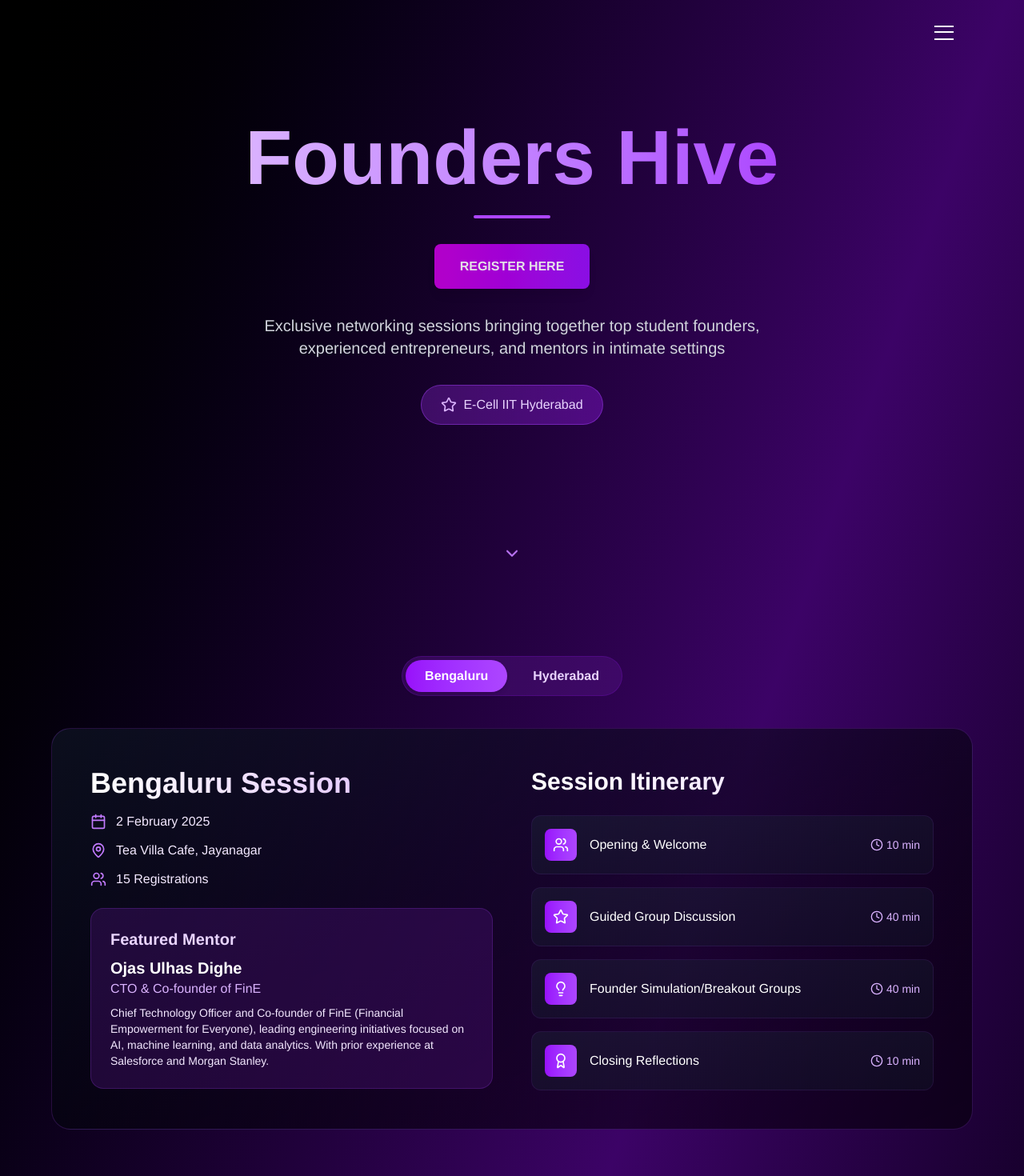
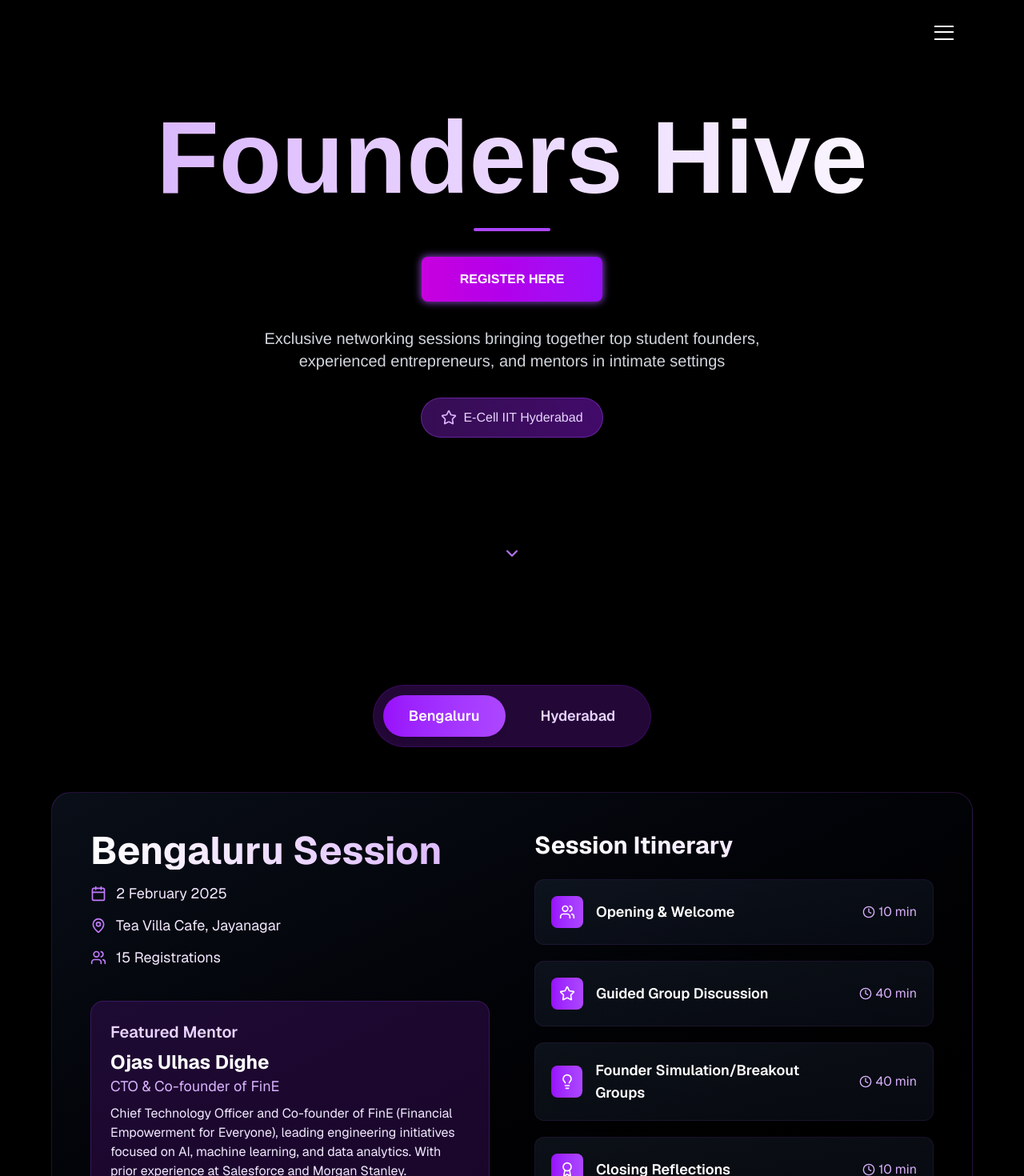
Before and after one commit to E-Cell-IITH/website-2025-26, a Next.js app: page /foundershive in a window 1280 px wide. Shown: the part 60-1530 px from the top of the page at 80% size. Built offline with nearby package versions, Linux system fonts and the light colour scheme.

Commit message:
founderhive animations done

```diff
--- a/src/components/founderhive/Layout.js
+++ b/src/components/founderhive/Layout.js
@@ -1,6 +1,6 @@
 export default function Layout({ children }) {
   return (
-    <div className="min-h-screen bg-gradient-to-br from-black via-purple-950 to-black text-white">
+    <div className="min-h-screen bg-gradient-to-br from-black via-purple-850 to-black text-white">
       {children}
     </div>
   );
--- a/src/components/founderhive/Startupconcepts.js
+++ b/src/components/founderhive/Startupconcepts.js
@@ -1,3 +1,5 @@
+import AnimatedSection from "../homeComponents/animatedSection";
+
 export default function StartupConcepts() {
   const concepts = [
     {
@@ -10,6 +12,7 @@ export default function StartupConcepts() {
   ];
 
   return (
+    <AnimatedSection className="w-full flex flex-col items-center mt-9">
     <section className="px-4 py-16 md:py-24 ">
       <div className="max-w-6xl mx-auto text-center space-y-12">
         <h2 className="text-3xl md:text-5xl font-bold text-white">
@@ -35,5 +38,6 @@ export default function StartupConcepts() {
         </div>
       </div>
     </section>
+    </AnimatedSection>
   );
 }
--- a/src/components/founderhive/herosection.js
+++ b/src/components/founderhive/herosection.js
@@ -1,32 +1,109 @@
-"use client"
+
+"use client";
 import { ChevronDown, Star } from "lucide-react";
 
 export default function HeroSection() {
   return (
-    <section className="min-h-screen flex flex-col items-center justify-center text-center px-6  text-white relative">
-      <h1 className="text-5xl sm:text-6xl md:text-7xl lg:text-8xl font-bold bg-gradient-to-r from-purple-300 to-purple-500 bg-clip-text text-transparent mb-6">
+    <section className="min-h-screen flex flex-col items-center justify-center text-center px-6 text-white relative overflow-hidden">
+      <style jsx>{`
+        /* Slide up animation */
+        @keyframes slideUp {
+          0% {
+            opacity: 0;
+            transform: translateY(40px);
+          }
+          100% {
+            opacity: 1;
+            transform: translateY(0);
+          }
+        }
+
+        .animate-slide-up {
+          animation: slideUp 0.8s ease-out forwards;
+        }
+
+        .delay-1 {
+          animation-delay: 0.2s;
+        }
+        .delay-2 {
+          animation-delay: 0.4s;
+        }
+        .delay-3 {
+          animation-delay: 0.6s;
+        }
+
+        /* Smooth gradient shimmer effect (white to violet) */
+        @keyframes gradientMove {
+          0% {
+            background-position: 0% 50%;
+          }
+          50% {
+            background-position: 100% 50%;
+          }
+          100% {
+            background-position: 0% 50%;
+          }
+        }
+
+        .text-glow {
+          background: linear-gradient(270deg, white, #c084fc, white);
+          background-size: 400% 400%;
+          background-clip: text;
+          -webkit-background-clip: text;
+          color: transparent;
+          animation: gradientMove 4s ease-in-out infinite;
+        }
+
+        @import url('https://fonts.googleapis.com/css2?family=Orbitron:wght@600&display=swap');
+        .orbitron {
+          font-family: 'Orbitron', sans-serif;
+        }
+
+        .glow-border {
+          box-shadow: 0 0 8px 2px #a855f7aa;
+        }
+
+        .register-btn span {
+          background-color: transparent;
+          // padding: 0.2rem 0.5rem;
+          // border-radius: 0.375rem;
+          transition: background-color 0.3s ease;
+        }
+
+        .register-btn:hover span {
+          background-color: black;
+        }
+      `}</style>
+
+      {/* Title with blinking shimmer gradient glow */}
+      <h1 className="orbitron text-glow text-5xl sm:text-6xl md:text-7xl lg:text-9xl font-extrabold mb-6 animate-slide-up delay-1">
         Founders Hive
       </h1>
 
-      <div className="h-1 w-24 bg-purple-500 rounded-full mx-auto mb-8"></div>
+      {/* Underline */}
+      <div className="h-1 w-24 bg-purple-500 rounded-full mx-auto mb-8 animate-slide-up delay-1"></div>
 
+      {/* Glowing border register button */}
       <button
         onClick={() => window.open("https://forms.gle/4eZC61f8fVBicd428")}
-        className="bg-gradient-to-r from-fuchsia-600 to-purple-600 text-white px-8 py-4 font-semibold text-sm sm:text-base rounded-lg shadow-lg hover:opacity-90 transition duration-300 mb-8 animate-pulse"
+        className="register-btn animate-slide-up delay-2 bg-gradient-to-r from-fuchsia-600 to-purple-600 text-white px-12 py-4 font-semibold text-sm sm:text-base rounded-lg glow-border hover: bg-black  transition-all duration-300 mb-8"
       >
-        REGISTER HERE
+        <span>REGISTER HERE</span>
       </button>
 
-      <p className="text-gray-300 text-base sm:text-lg md:text-xl max-w-3xl mb-8">
+      {/* Description */}
+      <p className="text-gray-300 text-base sm:text-lg md:text-xl max-w-3xl mb-8 animate-slide-up delay-3">
         Exclusive networking sessions bringing together top student founders, <br />
         experienced entrepreneurs, and mentors in intimate settings
       </p>
 
-      <div className="inline-flex items-center px-6 py-3 bg-gradient-to-r from-purple-900/60 to-purple-800/60 rounded-full border border-purple-500/40 backdrop-blur-md">
+      {/* E-Cell tag */}
+      <div className="animate-slide-up delay-3 inline-flex items-center px-6 py-3 bg-gradient-to-r from-purple-900/60 to-purple-800/60 rounded-full border border-purple-500/40 backdrop-blur-md">
         <Star className="w-5 h-5 text-purple-300 mr-2" />
         <span className="text-purple-200 text-sm sm:text-base">E-Cell IIT Hyderabad</span>
       </div>
 
+      {/* Arrow */}
       <div className="absolute bottom-8">
         <ChevronDown className="w-6 h-6 text-purple-400 animate-bounce" />
       </div>
--- a/src/components/founderhive/sessiontabs.js
+++ b/src/components/founderhive/sessiontabs.js
@@ -1,7 +1,17 @@
 'use client';
 
 import { useState } from 'react';
-import { Calendar, MapPin, Users, Clock, Users as Group, Star, Lightbulb, Award } from 'lucide-react';
+import {
+  Calendar,
+  MapPin,
+  Users,
+  Clock,
+  Users as Group,
+  Star,
+  Lightbulb,
+  Award,
+} from 'lucide-react';
+import AnimatedSection from '../homeComponents/animatedSection';
 
 const sessions = {
   bengaluru: {
@@ -41,16 +51,17 @@ export default function SessionTabs() {
   const data = sessions[activeTab];
 
   return (
-    <section className="px-4 py-20  text-white">
-      <div className="max-w-6xl mx-auto space-y-10">
+    <AnimatedSection className="w-full flex flex-col items-center mt-9 font-sans">
+      <section className="px-4 sm:px-6 lg:px-10 py-20 text-white w-full">
+        <div className="max-w-6xl mx-auto space-y-14">
           {/* Tab Buttons */}
           <div className="flex justify-center">
-          <div className="bg-purple-900/40 p-1 rounded-full flex gap-2 border border-purple-600/20">
+            <div className="bg-purple-900/40 p-2 sm:p-3 rounded-full flex flex-wrap gap-3 border border-purple-600/20">
               {Object.keys(sessions).map((key) => (
                 <button
                   key={key}
                   onClick={() => setActiveTab(key)}
-                className={`px-6 py-2 rounded-full font-semibold capitalize transition-all duration-200 ${
+                  className={`px-6 py-2 sm:px-8 sm:py-3 rounded-full font-semibold capitalize text-base sm:text-lg transition-all duration-200 ${
                     activeTab === key
                       ? 'bg-gradient-to-r from-purple-600 to-purple-500 text-white shadow-md'
                       : 'text-purple-200 hover:bg-purple-800/40'
@@ -62,16 +73,16 @@ export default function SessionTabs() {
             </div>
           </div>
 
-        {/* Session Details */}
-        <div className="bg-gradient-to-br from-gray-900/60 to-black/50 rounded-3xl border border-purple-500/20 p-8 md:p-12 grid lg:grid-cols-2 gap-12">
+          {/* Session Details Grid */}
+          <div className="bg-gradient-to-br from-gray-900/60 to-black/50 rounded-3xl border border-purple-500/20 p-5 sm:p-8 md:p-12 grid grid-cols-1 lg:grid-cols-2 gap-10 sm:gap-14">
             {/* Left Column */}
-          <div className="space-y-6">
+            <div className="space-y-10">
               <div>
-              <h2 className="text-3xl md:text-4xl font-bold bg-gradient-to-r from-white to-purple-300 bg-clip-text text-transparent mb-4">
+                <h2 className="text-3xl sm:text-4xl md:text-5xl font-bold bg-gradient-to-r from-white to-purple-300 bg-clip-text text-transparent mb-4">
                   {activeTab.charAt(0).toUpperCase() + activeTab.slice(1)} Session
                 </h2>
 
-              <div className="space-y-3 text-sm sm:text-base text-purple-100">
+                <div className="space-y-3 text-base sm:text-lg text-purple-100">
                   <div className="flex items-center gap-3">
                     <Calendar className="w-5 h-5 text-purple-400" />
                     <span>{data.date}</span>
@@ -88,38 +99,39 @@ export default function SessionTabs() {
               </div>
 
               {/* Mentor Card */}
-            <div className="bg-purple-900/30 border border-purple-500/20 rounded-2xl p-6">
-              <h3 className="text-lg md:text-xl font-semibold text-purple-200 mb-2">Featured Mentor</h3>
-              <h4 className="text-xl font-bold">{data.mentor.name}</h4>
-              <p className="text-purple-300 mb-2">{data.mentor.role}</p>
-              <p className="text-sm text-purple-100">{data.mentor.bio}</p>
+              <div className="bg-purple-900/30 border border-purple-500/20 rounded-2xl p-5 sm:p-6">
+                <h3 className="text-lg sm:text-xl font-semibold text-purple-200 mb-2">Featured Mentor</h3>
+                <h4 className="text-xl sm:text-2xl font-bold">{data.mentor.name}</h4>
+                <p className="text-purple-300 text-base sm:text-lg mb-2">{data.mentor.role}</p>
+                <p className="text-sm sm:text-base text-purple-100">{data.mentor.bio}</p>
               </div>
             </div>
 
             {/* Right Column - Itinerary */}
             <div>
-            <h3 className="text-2xl md:text-3xl font-bold mb-6 bg-gradient-to-r from-white to-purple-200 bg-clip-text text-transparent">
+              <h3 className="text-2xl sm:text-3xl font-bold mb-6 bg-gradient-to-r from-white to-purple-200 bg-clip-text text-transparent">
                 Session Itinerary
               </h3>
 
-            <div className="space-y-4">
+              <div className="space-y-5">
                 {itinerary.map((item, idx) => {
                   const Icon = item.icon;
                   return (
                     <div
                       key={idx}
-                    className="flex items-center justify-between p-4 bg-gradient-to-br from-gray-800/40 to-gray-900/40 rounded-xl border border-purple-500/10 hover:border-purple-500/30 transition-all"
+                      className="flex flex-col sm:flex-row sm:items-center justify-between gap-4 p-4 sm:p-5 bg-gradient-to-br from-gray-800/40 to-gray-900/40 rounded-xl border border-purple-500/10 hover:border-purple-500/30 hover:scale-[1.02] transition-all"
                     >
                       <div className="flex items-center gap-4">
                         <div className="w-10 h-10 bg-gradient-to-r from-purple-600 to-purple-500 rounded-lg flex items-center justify-center">
                           <Icon className="w-5 h-5 text-white" />
                         </div>
-                      <h4 className="font-medium">{item.title}</h4>
+                        <h4 className="font-semibold text-base sm:text-lg">{item.title}</h4>
                       </div>
-                    <div className="flex items-center text-purple-300 text-sm">
-                      <Clock className="w-4 h-4 mr-1" />
+                      <div className="flex items-center text-purple-300 text-sm sm:text-base whitespace-nowrap">
+                        <Clock className="w-4 h-4 mr-1 shrink-0" />
                         {item.duration}
                       </div>
+
                     </div>
                   );
                 })}
@@ -128,5 +140,6 @@ export default function SessionTabs() {
           </div>
         </div>
       </section>
+    </AnimatedSection>
   );
 }
```
Also changed, not shown: src/components/founderhive/eventgallery.js (+67 -5 lines). Lines whose indentation alone changed are shown as unchanged.
